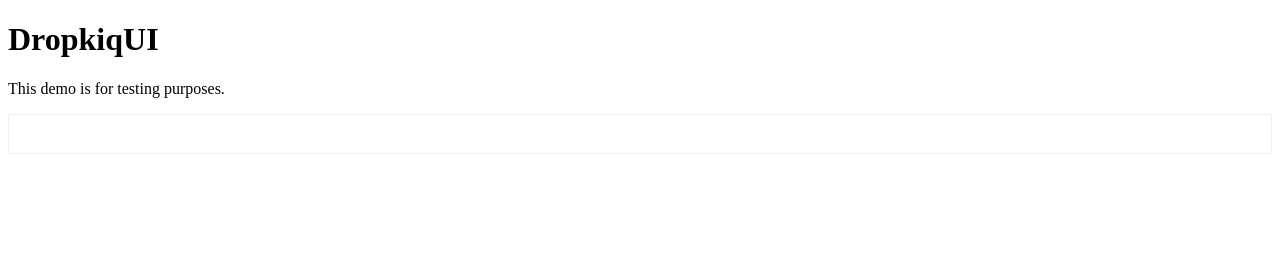
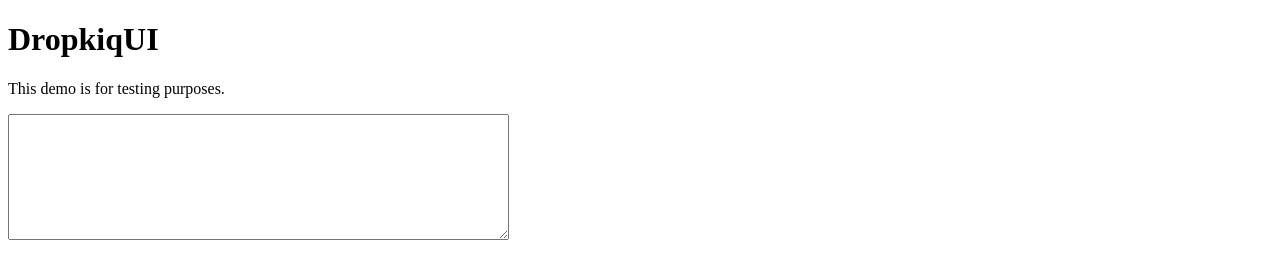
Before and after one commit to akdarrah/dropkiq-ui, a website: page demo/fromscope.html in a window 1280 px wide. Drawn offline with Linux system fonts and the light colour scheme; no server answers.

Commit message:
Use a normal textarea for FromScope demo

```diff
--- a/demo/fromscope.html
+++ b/demo/fromscope.html
@@ -2,34 +2,13 @@
 <head>
   <link rel="stylesheet" type="text/css" href="../dist/dropkiq.css">
   <script src="../dist/dropkiq.min.js"></script>
-  <style>
-    .contenteditable-input {
-      outline: none;
-      border: 1px solid #eee;
-      padding: 3px 5px;
-      border-radius: 2px;
-      font-size: 15px;
-      min-height: 32px;
-      cursor: text;
-    }
-    .contenteditable-input:focus {
-      border-color: #d1d1d1;
-      background-color: #fbfbfb;
-    }
-    [contenteditable="true"]:empty:before {
-      content: attr(placeholder);
-      display: block;
-      color: #ccc;
-    }
-  </style>
 </head>
 <html>
   <body>
     <h1>DropkiqUI</h1>
     <p>This demo is for testing purposes.</p>
     <form>
-      <!-- <textarea rows="8" cols="60" id="dropkiq-example"></textarea> -->
-      <div contenteditable=true class="contenteditable-input" id="dropkiq-example"></div>
+      <textarea rows="8" cols="60" id="dropkiq-example"></textarea>
     </form>
 
     <script>
```
